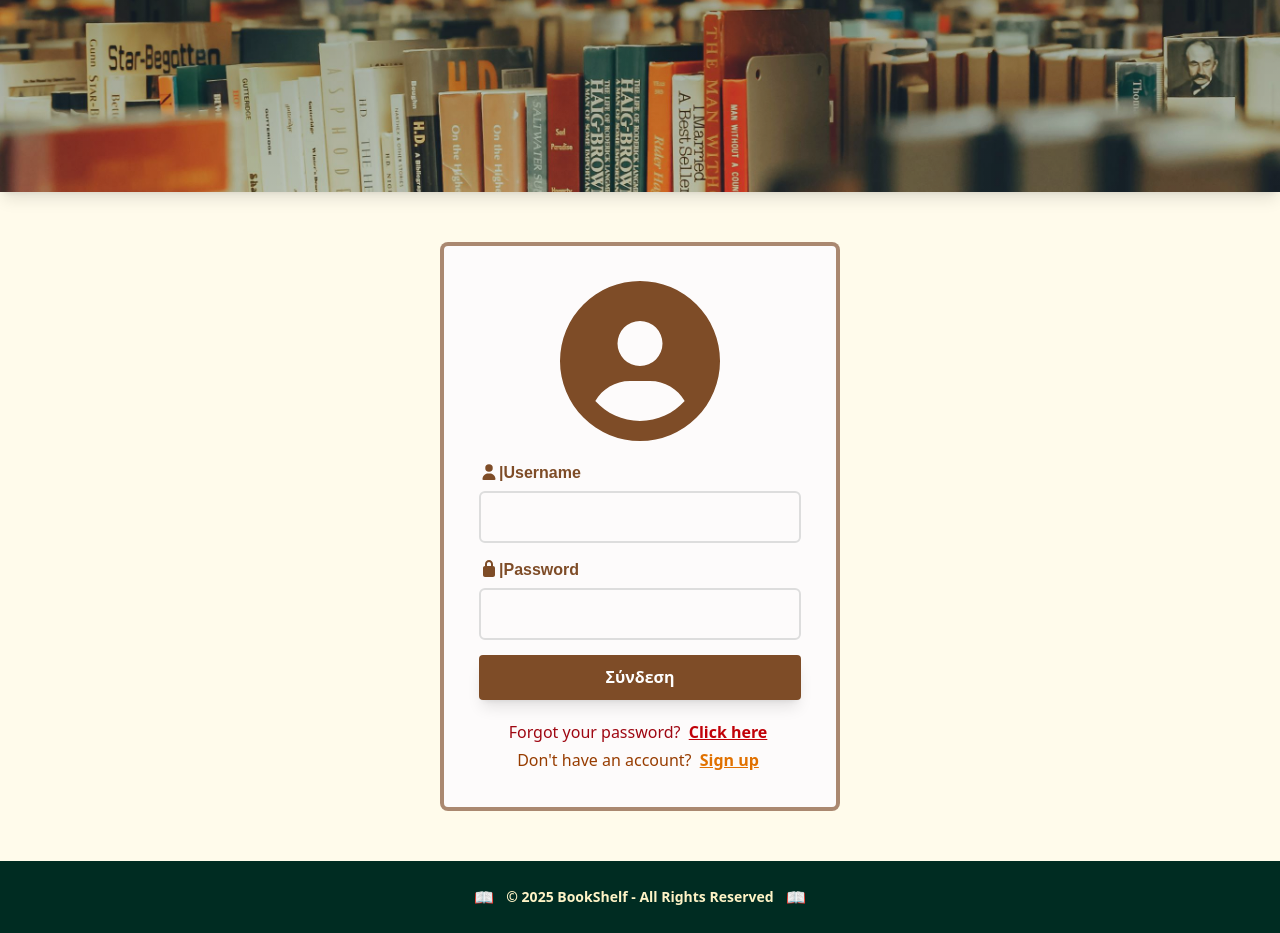
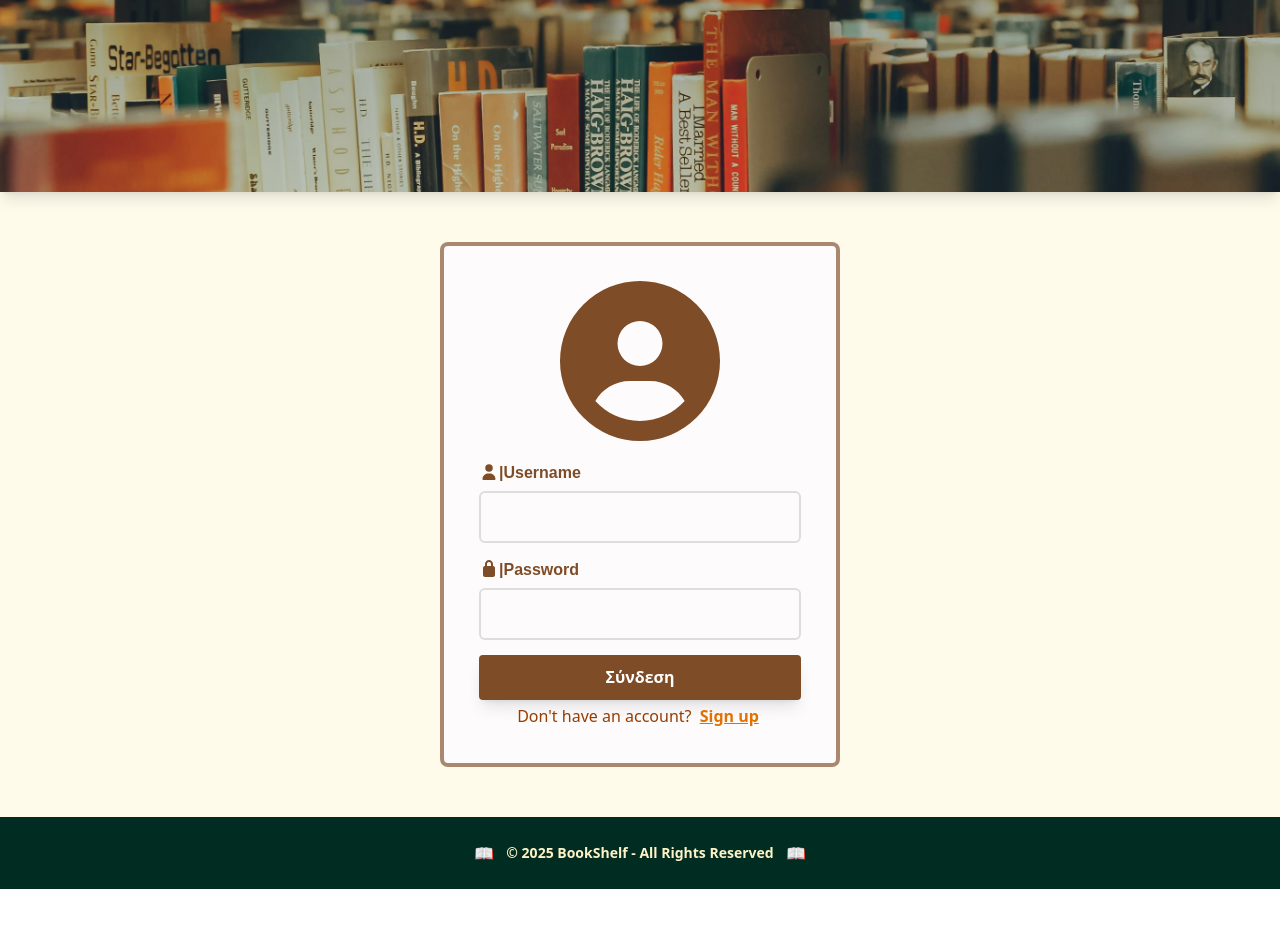
Before and after one commit to vaggogk/bookaholic-frontend, a React (Vite) app: page /login in a window 1280 px wide. After the commit the page ends 889 px from the top, so only its background shows below. Built offline with nearby package versions, Linux system fonts and the light colour scheme.

Commit message:
refactor: delete "forgot your password" for future development

```diff
--- a/src/components/pages/LoginPage.tsx
+++ b/src/components/pages/LoginPage.tsx
@@ -95,14 +95,14 @@ const LoginPage = () => {
                             Σύνδεση
                         </button>
 
-                        <p className="mt-5 text-center text-red-800">
-                            Forgot your password?{" "}
-                            <Link
-                                to="/forgot_password"
-                                className=" p-1 text-red-700 hover:text-amber-800 font-bold underline"
-                            >Click here
-                            </Link>
-                        </p>
+                        {/*<p className="mt-5 text-center text-red-800">*/}
+                        {/*    Forgot your password?{" "}*/}
+                        {/*    <Link*/}
+                        {/*        to="/forgot_password"*/}
+                        {/*        className=" p-1 text-red-700 hover:text-amber-800 font-bold underline"*/}
+                        {/*    >Click here*/}
+                        {/*    </Link>*/}
+                        {/*</p>*/}
 
                         <p className="mt-1 text-center text-amber-800">
                             Don't have an account?{" "}
```
